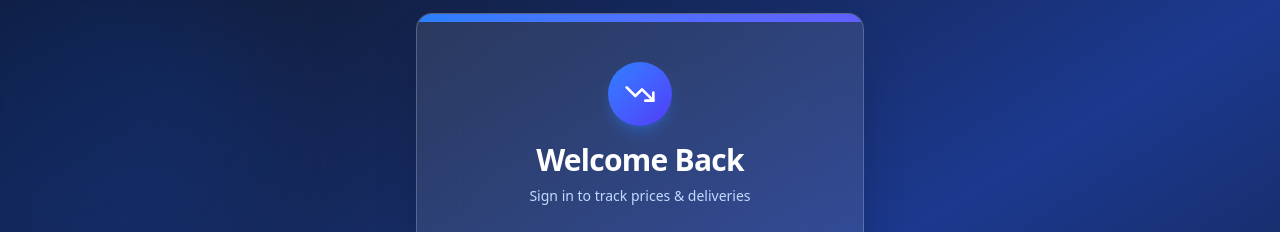
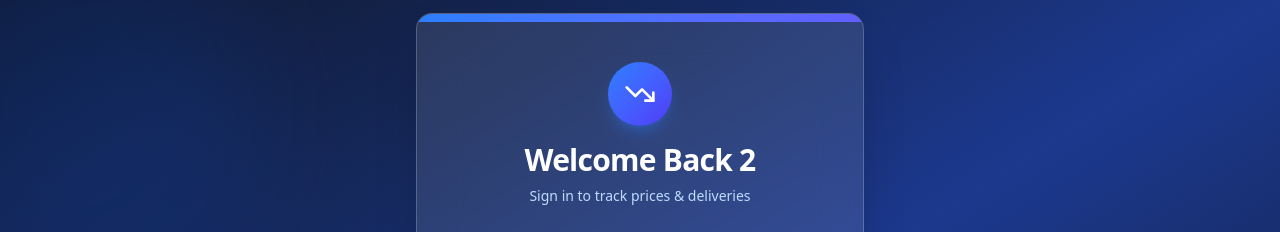
Before and after one commit to Wassim-php/awfarlak-react, a React (Vite) app: page /login in a window 1280 px wide. Shown: the top 232 px of the page. Built offline with nearby package versions, Linux system fonts and the light colour scheme; no server answers; sample sign-in values are in the browser's storage.

Commit message:
Another fix2

```diff
--- a/src/components/LoginSection.jsx
+++ b/src/components/LoginSection.jsx
@@ -186,7 +186,7 @@ const LoginSection = () => {
             <div className="inline-flex items-center justify-center w-16 h-16 rounded-full bg-gradient-to-br from-blue-500 to-indigo-600 mb-4 shadow-lg shadow-blue-500/30">
               <TrendingDown className="w-8 h-8 text-white" />
             </div>
-            <h2 className="text-3xl font-bold text-white tracking-tight">Welcome Back</h2>
+            <h2 className="text-3xl font-bold text-white tracking-tight">Welcome Back 2</h2>
             <p className="text-blue-200 mt-2 text-sm">
               Sign in to track prices & deliveries
             </p>
```
